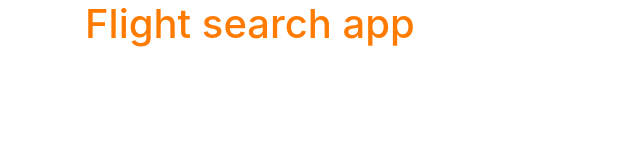
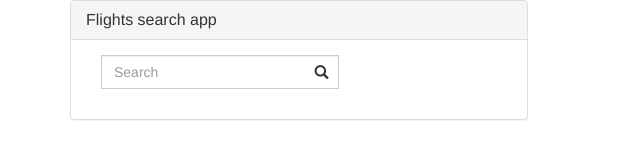
Before and after one commit to imranltd/flights, a website: page app/index.html in a window 1280 px wide. Shown: the whole page, without its empty margins (0-640 px from the left). Drawn offline with nearby package versions, Linux system fonts and the light colour scheme; files that its build step writes are made by us from their sources; no server answers.

Commit message:
- rename template file - rename directive - add a panel container - css changes

```diff
--- a/app/index.html
+++ b/app/index.html
@@ -14,14 +14,23 @@
 		<script type="text/javascript" src="js/main.js"></script>
 	</head>
 	<body>
-		<div id="flights-app" class="container">
-			<div class="row">
-				<div class="col-md-4">
-					<h1>Flight search app</h1>
-					<flights-search
-						ng-app="flightsApp"
-						ng-controller="flightsController">
-					</flights-search>
+		<div class="container">
+			<div  class="row">
+				<div class="col-md-5">
+					<div id="flights-app" class="panel panel-default">
+						<div class="panel-heading">
+							<h3 class="panel-title">Flights search app</h3>
+						</div>
+						<div class="panel-body">
+							<flights-search
+								ng-app="flightsApp"
+								ng-controller="flightsController">
+							</flights-search>
+						</div>
+					</div>
+
+
+
 				</div>
 			</div>
 		</div>
--- a/app/javascript/main.js
+++ b/app/javascript/main.js
@@ -13,10 +13,10 @@
 				console.log(response);
 		});
 	}])
-	.directive('flightsTemplate', function() {
+	.directive('flightsSearch', function() {
   		return {
   			restrict: 'E',
-    		templateUrl: 'templates/flights-template.html'
+    		templateUrl: 'templates/flights-search.html'
   		};
 	});
 }());
--- a/app/scss/main.scss
+++ b/app/scss/main.scss
@@ -10,5 +10,6 @@ $orange: #ff7b00;
 #flights-app {
 	h1{
 		color: $orange;
+		font-size: 11px
 	}
 }
--- a/app/templates/flights-template.html
+++ b/app/templates/flights-search.html
@@ -1,5 +1,8 @@
 
-<section>
+
+
+
+<section class="col-md-12">
 	<div class="form-group has-feedback input-group input-group">
 	    <label class="control-label sr-only">Search</label>
 	    <input type="search" class="form-control" placeholder="Search" data-ng-model="search" />
@@ -7,7 +10,7 @@
 	</div>
 </section>
 
-<section ng-if="search">
+<section ng-if="search"  class="col-md-12">
 	<div
 		class="btn-group-vertical"
 		ng-repeat="flight in flights | filter:search">
```
